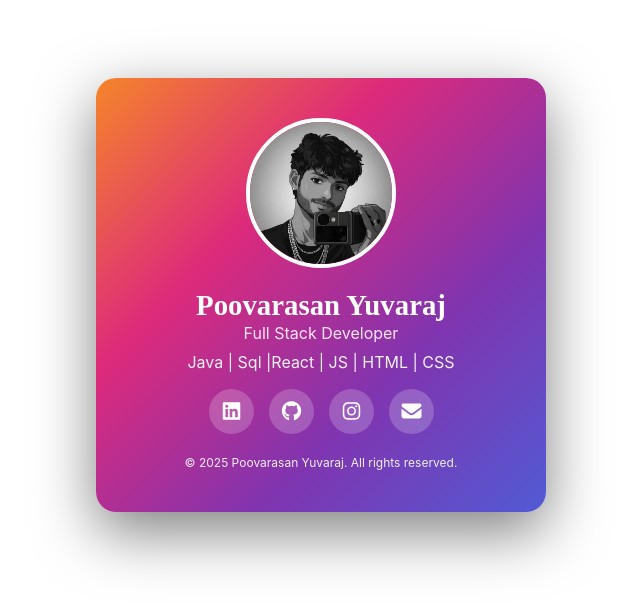
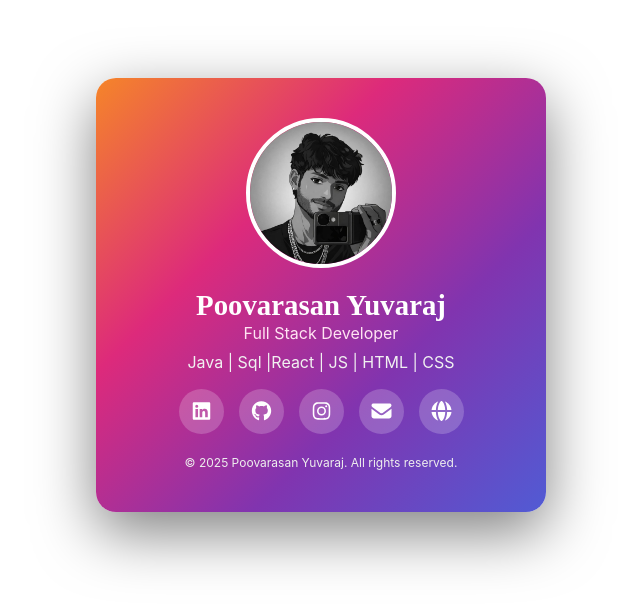
Before and after one commit to Poovarasan-Y/Profile-Card, a React (Vite) app: page / in a window 1280 px wide. Shown: the part 105-714 px from the top of the page, without its empty margins (319-959 px from the left). Built offline with nearby package versions, Linux system fonts and the light colour scheme.

Commit message:
Initial portfolio commit

```diff
--- a/src/App.jsx
+++ b/src/App.jsx
@@ -5,6 +5,7 @@ import { FontAwesomeIcon } from '@fortawesome/react-fontawesome'
 import { faLinkedin, faGithub } from '@fortawesome/free-brands-svg-icons'
 import { faInstagram } from '@fortawesome/free-brands-svg-icons'
 import { faEnvelope } from '@fortawesome/free-solid-svg-icons'
+import { faGlobe } from '@fortawesome/free-solid-svg-icons';
 function App() {
   const profileData = {
     name: 'Poovarasan Yuvaraj',
@@ -16,6 +17,11 @@ function App() {
       { name: 'GitHub', url: 'https://github.com/Poovarasan-Y', icon: <FontAwesomeIcon icon={faGithub} /> },
        { name: 'Instagram', url: 'https://www.instagram.com/poovarasan.___', icon: <FontAwesomeIcon icon={faInstagram} /> },
       { name: 'Email', url: 'mailto:poovarasanyuvaraj094@gmail.com', icon: <FontAwesomeIcon icon={faEnvelope} /> },
+      {
+  name: 'Portfolio',
+  url: 'https://poovarasan-y.github.io/Poovarasan-Portfolio/',
+  icon: <FontAwesomeIcon icon={faGlobe} />
+},
     ],
     projects: [
       { name: 'Project 1', url: '#' },
```
